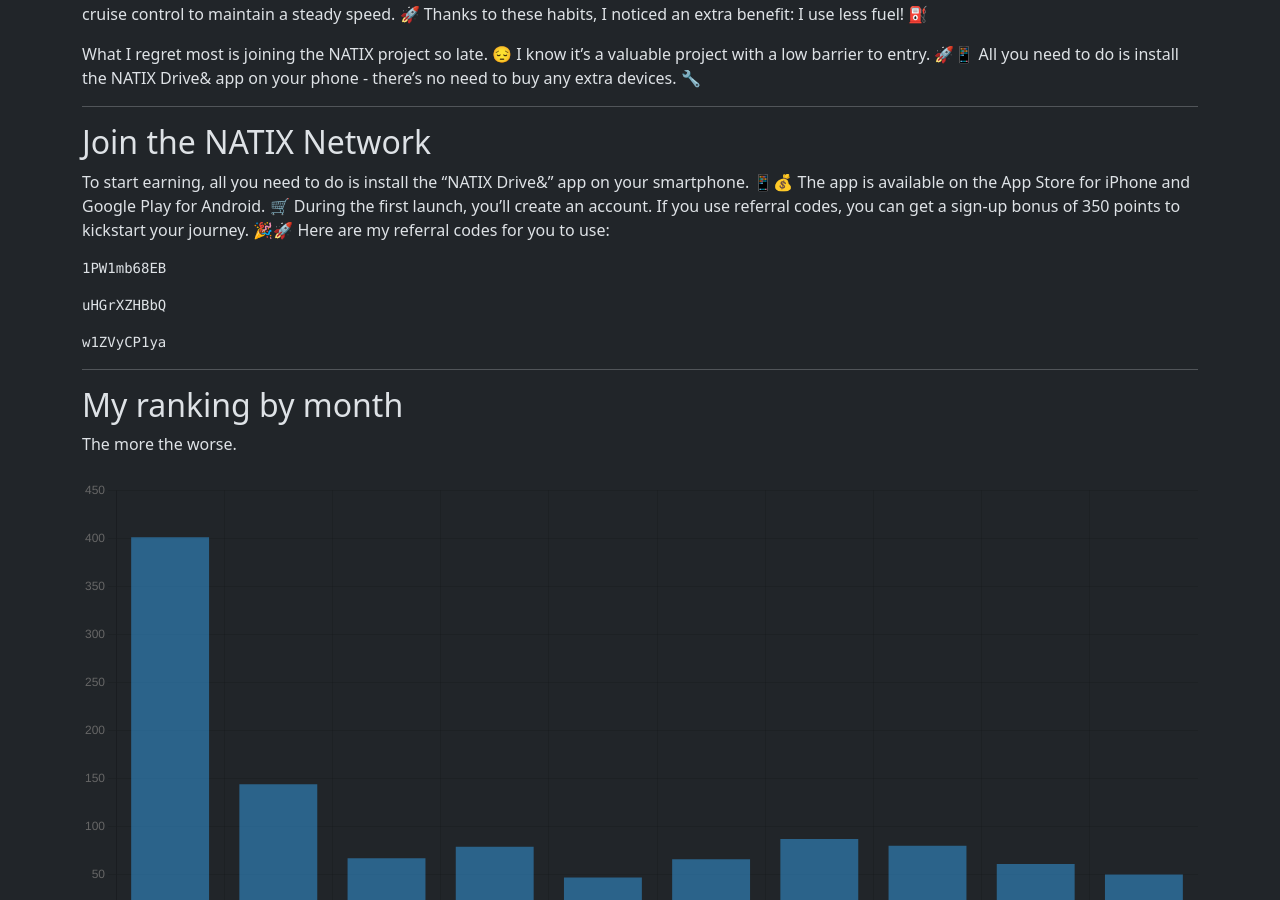
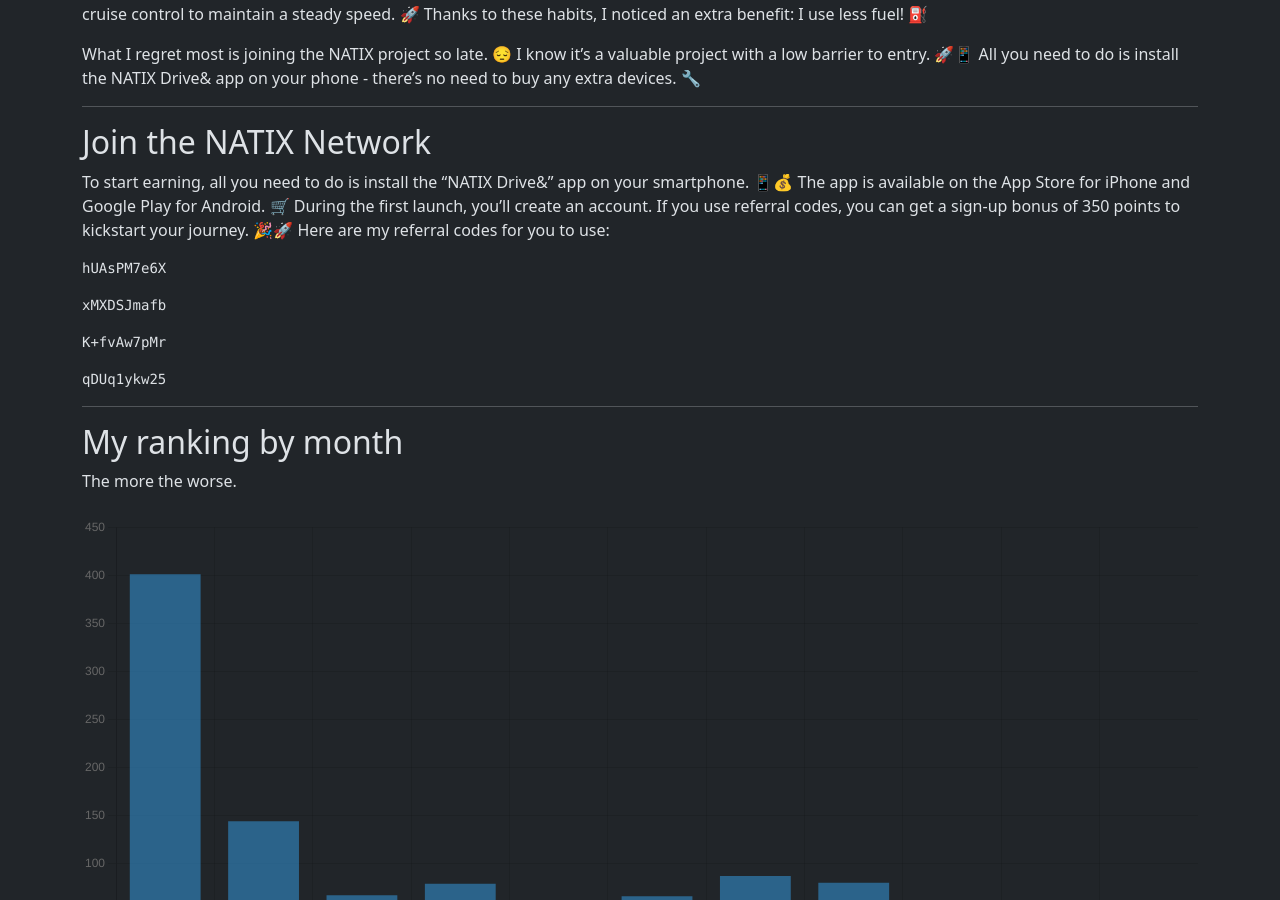
Before and after one commit to torrocus/natix, a Jekyll site: the page built from index.md, in a window 1280 px wide and 900 px high, scrolled down 2352 px. Built offline with Jekyll 4.4.1, drawn with Linux system fonts in a browser that asks for light colours; comment, search, counter and statistics services are not loaded.

Commit message:
Refresh referrer codes

````diff
--- a/index.md
+++ b/index.md
@@ -137,15 +137,19 @@ If you use referral codes, you can get a sign-up bonus of 350 points to kickstar
 Here are my referral codes for you to use:
 <!-- NATIX-REFERRAL-CODES-LIST:START -->
 ```
-1PW1mb68EB
+hUAsPM7e6X
 ```
 
 ```
-uHGrXZHBbQ
+xMXDSJmafb
 ```
 
 ```
-w1ZVyCP1ya
+K+fvAw7pMr
+```
+
+```
+qDUq1ykw25
 ```
 <!-- NATIX-REFERRAL-CODES-LIST:END -->
 <!--
````
Also changed, not shown: other parts of index.md (+2 -2 lines).
